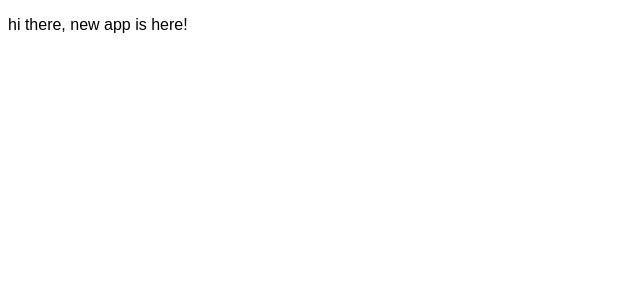
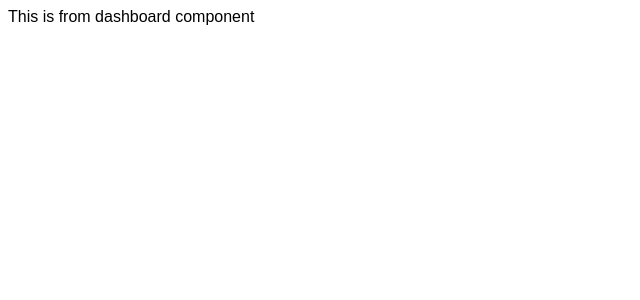
Before and after one commit to hmatwiejczyk/dev-wallet, a React app: page / in a window 1280 px wide. Shown: the top 300 px of the page, without its empty margins (0-640 px from the left). Built offline with nearby package versions, Linux system fonts and the light colour scheme.

Commit message:
add react router

```diff
--- a/App.tsx
+++ b/App.tsx
@@ -1,8 +1,29 @@
 import * as React from 'react';
 import * as ReactDOM from 'react-dom';
+import { BrowserRouter, Route, Switch } from 'react-router-dom';
 
 import './styles/styles.scss';
 
-const template = <p>hi there, new app is here!</p>;
+const ExpenseDashboardPage = () => <div>This is from dashboard component</div>;
 
-ReactDOM.render(template, document.getElementById('app'));
+const AddExpensePage = () => <div>This is from add expense component</div>;
+
+const EditExpensePage = () => <div>This is from add expense edit</div>;
+
+const HelpPage = () => <div>This is from add expense help</div>;
+
+const NotFoundPage = () => <div>404</div>;
+
+const routes = (
+  <BrowserRouter>
+    <Switch>
+      <Route path="/" component={ExpenseDashboardPage} exact={true} />
+      <Route path="/create" component={AddExpensePage} />
+      <Route path="/edit" component={EditExpensePage} />
+      <Route path="/help" component={HelpPage} />
+      <Route component={NotFoundPage} />
+    </Switch>
+  </BrowserRouter>
+);
+
+ReactDOM.render(routes, document.getElementById('app'));
--- a/package.json
+++ b/package.json
@@ -2,7 +2,7 @@
   "name": "dev-wallet",
   "version": "1.0.0",
   "description": "",
-  "main": "index.js",
+  "main": "App.tsx",
   "scripts": {
     "start": "webpack-dev-server --mode development --open --hot",
     "build": "webpack --mode production"
@@ -19,11 +19,13 @@
   "homepage": "https://github.com/hmatwiejczyk/dev-wallet#readme",
   "dependencies": {
     "react": "^16.11.0",
-    "react-dom": "^16.11.0"
+    "react-dom": "^16.11.0",
+    "react-router-dom": "^5.1.2"
   },
   "devDependencies": {
     "@types/react": "^16.9.11",
     "@types/react-dom": "^16.9.3",
+    "@types/react-router-dom": "^5.1.2",
     "css-loader": "^3.2.0",
     "html-webpack-plugin": "^3.2.0",
     "node-sass": "^4.13.0",
--- a/webpack.config.js
+++ b/webpack.config.js
@@ -35,7 +35,8 @@ module.exports = {
   },
   devServer: {
     contentBase: path.join(__dirname, './dist'),
-    port: '4200'
+    port: '4200',
+    historyApiFallback: true
   },
   plugins: [
     new HtmlWebpackPlugin({
```
Also changed, not shown: 1 other file (tests, documents, lock files or other folders).
